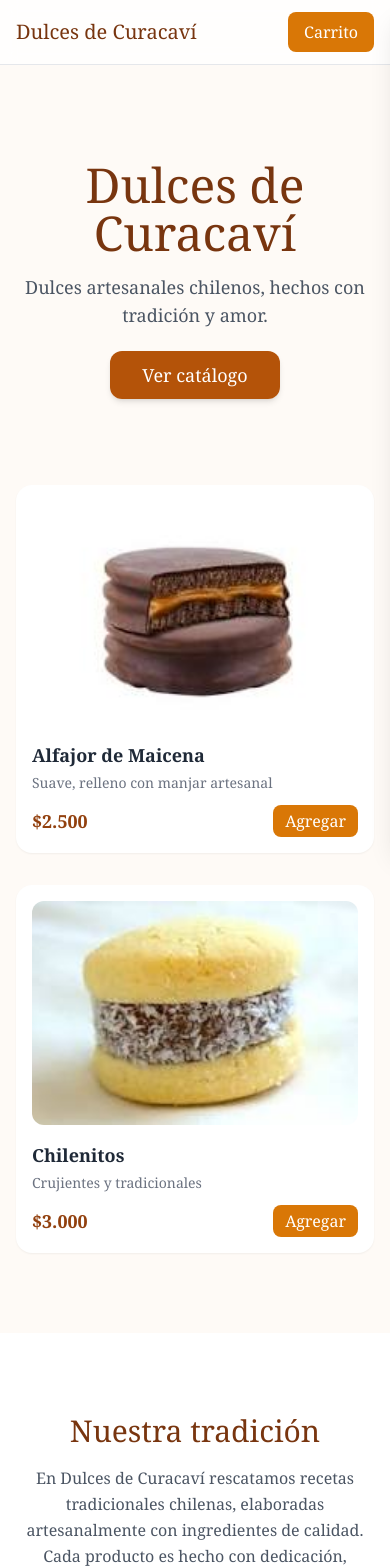
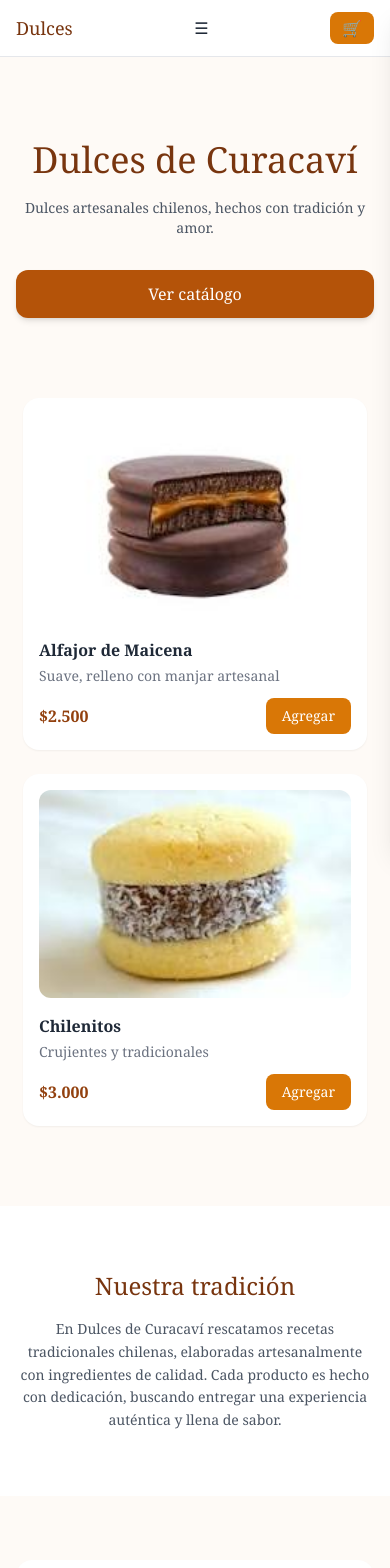
Before and after one commit to oscarramosh/Dulces, a Next.js app: page / in a window 390 px wide. Shown: the top 1568 px of the page. Built offline with nearby package versions, Linux system fonts and the light colour scheme.

Commit message:
fix route mercado pago final

```diff
--- a/app/page.tsx
+++ b/app/page.tsx
@@ -44,24 +44,24 @@ export default function Page() {
 
   return (
     <ClientProviders>
-      <main className="bg-[#fefaf6] min-h-screen">
+      <main className="bg-[#fefaf6] min-h-screen flex flex-col">
 
         {/* NAVBAR */}
         <Navbar onOpenCart={() => setOpenCart(true)} />
 
         {/* HERO */}
-        <section className="text-center py-24 px-4">
-          <h1 className="text-5xl md:text-6xl font-serif text-amber-900 mb-4">
+        <section className="text-center py-20 sm:py-24 px-4">
+          <h1 className="text-4xl sm:text-5xl md:text-6xl font-serif text-amber-900 mb-4 leading-tight">
             Dulces de Curacaví
           </h1>
 
-          <p className="text-gray-600 max-w-xl mx-auto mb-8 text-lg">
+          <p className="text-gray-600 max-w-xl mx-auto mb-8 text-sm sm:text-base md:text-lg">
             Dulces artesanales chilenos, hechos con tradición y amor.
           </p>
 
           <a
             href="#catalogo"
-            className="bg-amber-700 text-white px-8 py-3 rounded-xl shadow-md hover:bg-amber-800 transition text-lg"
+            className="w-full sm:w-auto inline-block bg-amber-700 text-white px-6 py-3 rounded-xl shadow-md hover:bg-amber-800 transition text-base text-center"
           >
             Ver catálogo
           </a>
@@ -78,14 +78,14 @@ export default function Page() {
         {/* NOSOTROS */}
         <section
           id="nosotros"
-          className="bg-white py-20 px-4 text-center"
+          className="bg-white py-16 sm:py-20 px-4 text-center"
         >
           <div className="max-w-4xl mx-auto">
-            <h2 className="text-3xl font-serif text-amber-900 mb-4">
+            <h2 className="text-2xl sm:text-3xl font-serif text-amber-900 mb-4">
               Nuestra tradición
             </h2>
 
-            <p className="text-gray-600 leading-relaxed">
+            <p className="text-gray-600 leading-relaxed text-sm sm:text-base">
               En Dulces de Curacaví rescatamos recetas tradicionales chilenas,
               elaboradas artesanalmente con ingredientes de calidad. Cada producto
               es hecho con dedicación, buscando entregar una experiencia auténtica
@@ -95,9 +95,9 @@ export default function Page() {
         </section>
 
         {/* CONTACTO */}
-        <section id="contacto" className="py-20 px-4">
-          <div className="max-w-xl mx-auto bg-white p-8 rounded-2xl shadow-sm">
-            <h2 className="text-3xl font-serif text-center text-amber-900 mb-6">
+        <section id="contacto" className="py-16 sm:py-20 px-4">
+          <div className="max-w-xl mx-auto bg-white p-6 sm:p-8 rounded-2xl shadow-sm">
+            <h2 className="text-2xl sm:text-3xl font-serif text-center text-amber-900 mb-6">
               Contáctanos
             </h2>
 
@@ -105,22 +105,22 @@ export default function Page() {
               <input
                 type="text"
                 placeholder="Nombre"
-                className="border p-3 rounded-lg focus:outline-none focus:ring-2 focus:ring-amber-600"
+                className="border p-3 rounded-lg w-full focus:outline-none focus:ring-2 focus:ring-amber-600"
               />
 
               <input
                 type="email"
                 placeholder="Email"
-                className="border p-3 rounded-lg focus:outline-none focus:ring-2 focus:ring-amber-600"
+                className="border p-3 rounded-lg w-full focus:outline-none focus:ring-2 focus:ring-amber-600"
               />
 
               <textarea
                 placeholder="Mensaje"
                 rows={4}
-                className="border p-3 rounded-lg focus:outline-none focus:ring-2 focus:ring-amber-600"
+                className="border p-3 rounded-lg w-full focus:outline-none focus:ring-2 focus:ring-amber-600"
               />
 
-              <button className="bg-amber-700 text-white py-3 rounded-lg hover:bg-amber-800 transition">
+              <button className="w-full bg-amber-700 text-white py-3 rounded-lg hover:bg-amber-800 transition active:scale-95">
                 Enviar mensaje
               </button>
             </form>
--- a/components/Catalog.tsx
+++ b/components/Catalog.tsx
@@ -5,45 +5,49 @@ import { useCart } from "@/context/CartContext";
 import { useState } from "react";
 import ProductModal from "./ProductModal";
 
-
 export default function Catalog({ products }: { products: Product[] }) {
   const { addToCart } = useCart();
   const [selectedProduct, setSelectedProduct] = useState<Product | null>(null);
 
   return (
     <>
-      <div className="grid md:grid-cols-3 gap-8">
-        {products.map(product => (
+      {/* GRID RESPONSIVE */}
+      <div className="grid grid-cols-1 sm:grid-cols-2 md:grid-cols-3 gap-6">
+        {products.map((product) => (
           <div
             key={product.id}
             onClick={() => setSelectedProduct(product)}
-            className="cursor-pointer bg-white rounded-2xl shadow-sm hover:shadow-lg transition p-4"
+            className="cursor-pointer bg-white rounded-2xl shadow-sm hover:shadow-lg transition p-4 active:scale-[0.98]"
           >
+            {/* IMAGEN */}
             <img
               src={product.image}
               alt={product.name}
-              className="w-full h-56 object-cover mb-4"
+              className="w-full h-52 sm:h-56 object-cover mb-4 rounded-xl"
             />
 
-            <h3 className="font-semibold text-lg mb-1">
+            {/* NOMBRE */}
+            <h3 className="font-semibold text-base sm:text-lg mb-1">
               {product.name}
             </h3>
 
-            <p className="text-gray-500 text-sm mb-3">
+            {/* DESCRIPCIÓN */}
+            <p className="text-gray-500 text-sm mb-3 line-clamp-2">
               {product.description}
             </p>
 
-            <div className="flex justify-between items-center">
-              <span className="font-bold text-amber-800 text-lg">
+            {/* PRECIO + BOTÓN */}
+            <div className="flex justify-between items-center gap-2">
+              <span className="font-bold text-amber-800 text-base sm:text-lg">
                 ${product.price.toLocaleString("es-CL")}
               </span>
 
               <button
                 onClick={(e) => {
-                  e.stopPropagation(); // 🔥 clave
+                  e.stopPropagation(); // 🔥 evita abrir modal
                   addToCart(product);
                 }}
-                className="bg-amber-600 text-white px-3 py-1 rounded-lg hover:bg-amber-700 transition"
+                className="bg-amber-600 text-white px-4 py-2 rounded-lg text-sm sm:text-base hover:bg-amber-700 transition active:scale-95"
               >
                 Agregar
               </button>
--- a/components/Navbar.tsx
+++ b/components/Navbar.tsx
@@ -1,31 +1,41 @@
 "use client";
 
 import { useCart } from "@/context/CartContext";
+import { useState } from "react";
 
 export default function Navbar({ onOpenCart }: { onOpenCart: () => void }) {
   const { cart } = useCart();
+  const [open, setOpen] = useState(false);
 
   return (
-    <header className="sticky top-0 z-50 bg-white/80 backdrop-blur border-b">
-      <div className="max-w-6xl mx-auto px-4 py-3 flex justify-between items-center">
+    <header className="sticky top-0 z-50 bg-white border-b">
+      <div className="flex justify-between items-center px-4 py-3">
 
-        <h1 className="font-serif text-xl text-amber-900">
-          Dulces de Curacaví
+        <h1 className="font-serif text-lg text-amber-900">
+          Dulces
         </h1>
 
-        {/* MENÚ */}
+        {/* MOBILE MENU BUTTON */}
+        <button
+          className="md:hidden"
+          onClick={() => setOpen(!open)}
+        >
+          ☰
+        </button>
+
+        {/* DESKTOP MENU */}
         <nav className="hidden md:flex gap-6 text-sm">
-          <a href="#catalogo" className="hover:text-amber-700">Productos</a>
-          <a href="#nosotros" className="hover:text-amber-700">Nosotros</a>
-          <a href="#contacto" className="hover:text-amber-700">Contacto</a>
+          <a href="#catalogo">Productos</a>
+          <a href="#nosotros">Nosotros</a>
+          <a href="#contacto">Contacto</a>
         </nav>
 
         {/* CARRITO */}
         <button
           onClick={onOpenCart}
-          className="relative bg-amber-600 text-white px-4 py-2 rounded-lg hover:bg-amber-700 transition"
+          className="relative bg-amber-600 text-white px-3 py-1 rounded-lg"
         >
-          Carrito
+          🛒
           {cart.length > 0 && (
             <span className="absolute -top-2 -right-2 bg-black text-white text-xs px-2 rounded-full">
               {cart.length}
@@ -33,6 +43,15 @@ export default function Navbar({ onOpenCart }: { onOpenCart: () => void }) {
           )}
         </button>
       </div>
+
+      {/* MOBILE MENU */}
+      {open && (
+        <div className="md:hidden flex flex-col gap-3 px-4 pb-4">
+          <a href="#catalogo">Productos</a>
+          <a href="#nosotros">Nosotros</a>
+          <a href="#contacto">Contacto</a>
+        </div>
+      )}
     </header>
   );
 }
--- a/components/ProductModal.tsx
+++ b/components/ProductModal.tsx
@@ -12,6 +12,7 @@ export default function ProductModal({
   onClose: () => void;
 }) {
   const [index, setIndex] = useState(0);
+  const [startX, setStartX] = useState<number | null>(null);
   const { addToCart } = useCart();
 
   const images = product.images || [product.image];
@@ -25,34 +26,65 @@ export default function ProductModal({
       />
 
       {/* MODAL */}
-      <div className="fixed inset-0 flex items-center justify-center z-[1000] p-4">
-        <div className="bg-white rounded-2xl max-w-lg w-full p-4 relative shadow-xl">
+      <div className="fixed inset-0 flex items-end sm:items-center justify-center z-[1000]">
+        <div className="bg-white w-full sm:max-w-lg rounded-t-2xl sm:rounded-2xl p-4 sm:p-6 relative shadow-xl animate-[fadeIn_0.2s_ease]">
 
           {/* CERRAR */}
           <button
             onClick={onClose}
-            className="absolute top-2 right-2 text-lg"
+            className="absolute top-3 right-3 text-lg"
           >
             ✕
           </button>
 
-          {/* IMAGEN */}
+          {/* IMAGEN + SWIPE */}
           <img
+            key={index}
             src={images[index]}
             alt={product.name}
-            className="w-full h-64 object-cover rounded-xl mb-4"
+            className="w-full h-56 sm:h-64 object-cover rounded-xl mb-4 transition-all duration-300"
+            onTouchStart={(e) => setStartX(e.touches[0].clientX)}
+            onTouchEnd={(e) => {
+              if (startX === null) return;
+
+              const endX = e.changedTouches[0].clientX;
+              const diff = startX - endX;
+
+              if (diff > 50) {
+                setIndex((i) => (i + 1) % images.length);
+              } else if (diff < -50) {
+                setIndex((i) => (i - 1 + images.length) % images.length);
+              }
+
+              setStartX(null);
+            }}
           />
+
+          {/* DOTS */}
+          <div className="flex justify-center gap-2 mb-4">
+            {images.map((_, i) => (
+              <div
+                key={i}
+                className={`w-2 h-2 rounded-full ${
+                  i === index ? "bg-amber-700" : "bg-gray-300"
+                }`}
+              />
+            ))}
+          </div>
 
           {/* CONTROLES */}
           <div className="flex justify-between mb-4">
             <button
+              className="px-3 py-1 bg-gray-100 rounded-lg"
               onClick={() =>
                 setIndex((i) => (i - 1 + images.length) % images.length)
               }
             >
               ←
             </button>
+
             <button
+              className="px-3 py-1 bg-gray-100 rounded-lg"
               onClick={() =>
                 setIndex((i) => (i + 1) % images.length)
               }
@@ -62,17 +94,22 @@ export default function ProductModal({
           </div>
 
           {/* INFO */}
-          <h2 className="text-xl font-semibold">{product.name}</h2>
-          <p className="text-gray-500 mb-3">{product.description}</p>
+          <h2 className="text-lg sm:text-xl font-semibold">
+            {product.name}
+          </h2>
 
-          <p className="font-bold text-lg mb-3">
+          <p className="text-gray-500 mb-3 text-sm sm:text-base">
+            {product.description}
+          </p>
+
+          <p className="font-bold text-lg mb-4 text-amber-800">
             ${product.price.toLocaleString("es-CL")}
           </p>
 
           {/* BOTÓN */}
           <button
-            onClick={() => addToCart(product)} // ✅ SIN quantity
-            className="w-full bg-amber-700 text-white py-2 rounded-lg hover:bg-amber-800 transition"
+            onClick={() => addToCart(product)}
+            className="w-full bg-amber-700 text-white py-3 rounded-xl hover:bg-amber-800 transition active:scale-95"
           >
             Agregar al carrito
           </button>
```
